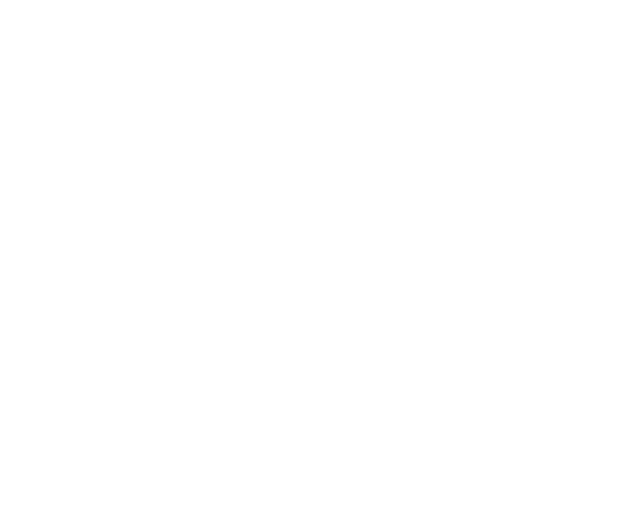
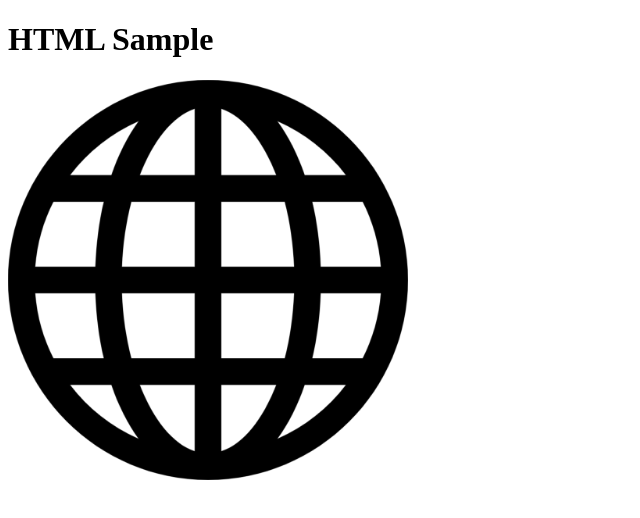
Before and after one commit to kondnataliia/html, a plain HTML site: page index.html in a window 1280 px wide. Shown: the whole page, without its empty margins (0-640 px from the left). Drawn offline with Linux system fonts and the light colour scheme.

Commit message:
add html sample

```diff
--- a/index.html
+++ b/index.html
@@ -2,12 +2,20 @@
 <html lang="en">
 <head>
     <meta charset="UTF-8">
-    <meta http-equiv="X-UA-Compatible" content="IE=edge">
     <meta name="viewport" content="width=device-width, initial-scale=1.0">
-    <title>Document</title>
-    <link rel="shortcut icon" href="https://placekitten.com/96/139" type="image/x-icon">
+    <title>HTML Sample</title>
+    <link rel="shortcut icon" href="favicon.ico" type="image/x-icon">
 </head>
 <body>
-    <script src="https://unpkg.com/html-data-include@3.3.3/html-data-include.js"></script>
+    <header>
+        <h1>HTML Sample</h1>
+        <img width="400" src="img/web.png" alt="Web Icon">
+    </header>
+    <main>
+
+    </main>
+    <footer>
+
+    </footer>
 </body>
 </html>
```
Also changed, not shown: img/web.png (added).
